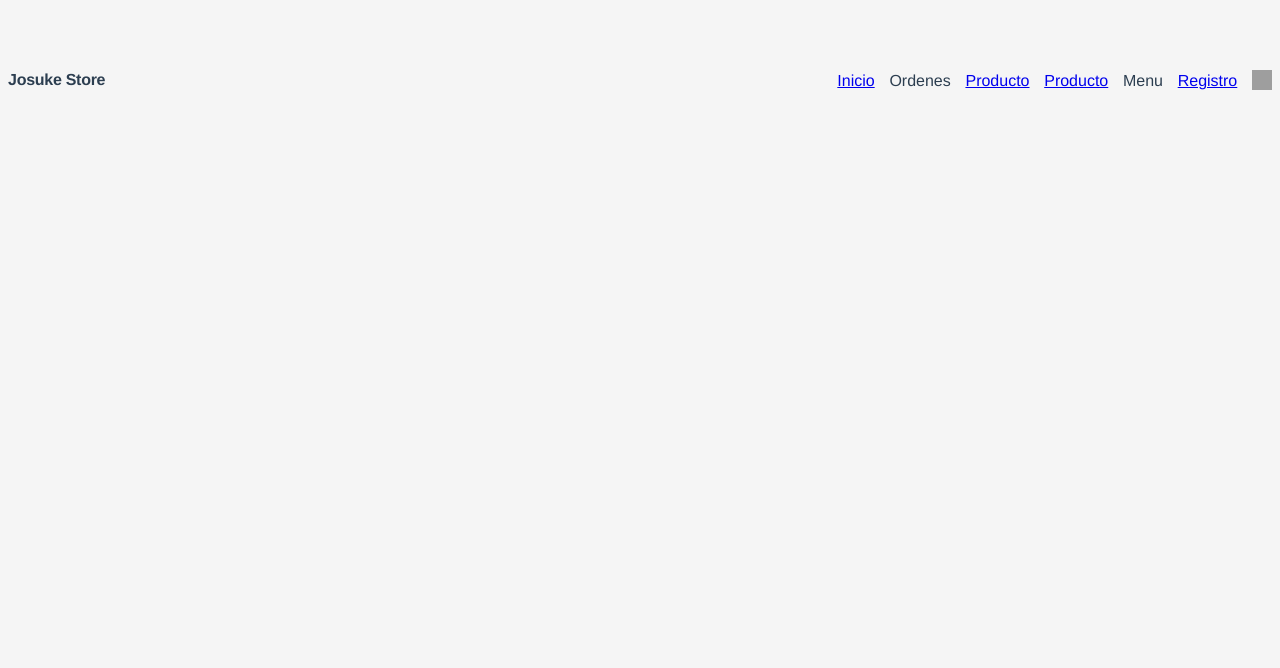
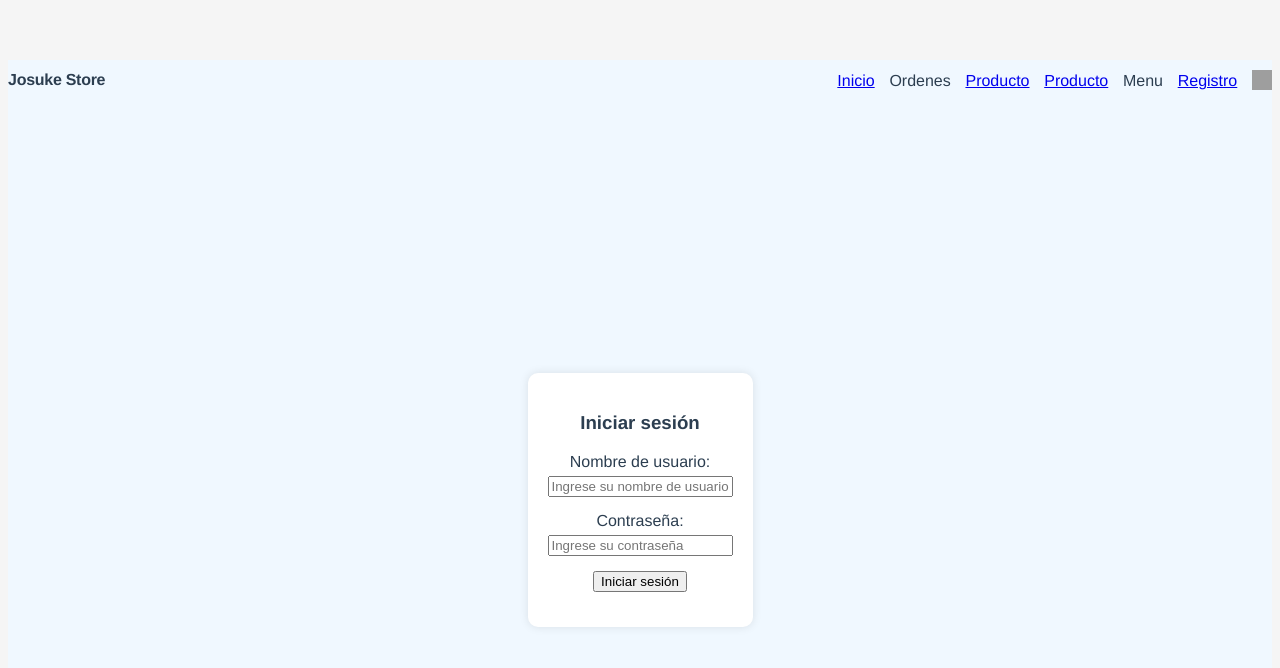
Before and after one commit to Alfa-Lobo-Dinamita-Explocion-Omega/josuke-store-frontend, a Vue app: page /PaginaInicio in a window 1280 px wide. Shown: the top 668 px of the page. Built offline with nearby package versions, Linux system fonts and the light colour scheme; grey boxes are pictures that could not be loaded.

Commit message:
se agrego pagina de login y cambios en el style

```diff
--- a/src/components/Navbar.vue
+++ b/src/components/Navbar.vue
@@ -41,6 +41,7 @@
     line-height: 21px;
     font-weight: 500;
     flex-shrink: 0;
+
   }
   .linkIcon {
     height: 20px;
@@ -66,6 +67,8 @@
     justify-content: flex-end;
     max-width: 100%;
     font-size: var(--font-size-sm);
+    background-color: #f0f8ff; /* Azul claro */
+
   }
   .navbar {
     width: 1280px;
@@ -84,7 +87,8 @@
     max-width: 100%;
     text-align: left;
     font-size: var(--font-size-lg);
-    color: var(--color-gray-100);
     font-family: var(--font-manrope);
+    background-color: #f0f8ff; /* Azul claro */
+
   }
 </style>
--- a/src/pages/EditarProducto.vue
+++ b/src/pages/EditarProducto.vue
@@ -100,7 +100,7 @@ export default {
     max-width: 100%;
     text-align: left;
     font-size: 22px;
-    color: var(--color-gray-200);
+    background-color: #f0f8ff; /* Azul claro */
     font-family: var(--font-inter);
 }
 
@@ -108,7 +108,7 @@ export default {
     font-size: 17px;
     color: #4F7396;
     border: 2px solid #D1DBE8;
-    background-color: #ededed;
+    background-color: #fffefe;
     padding: 10px;
     border-radius: 10px;
     width: 480px;
@@ -119,7 +119,7 @@ export default {
     font-size: 17px;
     color: #1d6ec0;
     border: 2px solid #D1DBE8;
-    background-color: #ededed;
+    background-color: #ffffff;
     padding: 10px;
     border-radius: 10px;
     width: 480px;
--- a/src/pages/PaginaInicio.vue
+++ b/src/pages/PaginaInicio.vue
@@ -1,5 +1,24 @@
 <template>
     <Navbar />
+    <div class="login-container">
+      <section class="login-section">
+        <div class="login-form">
+          <h3>Iniciar sesión</h3>
+          <div class="input-group">
+            <label for="userName">Nombre de usuario:</label>
+            <input v-model="userName" type="text" id="userName"  placeholder="Ingrese su nombre de usuario" />
+          </div>
+          <div class="input-group">
+            <label for="password">Contraseña:</label>
+            <input v-model="password" type="password" id="password"  placeholder="Ingrese su contraseña" />
+          </div>
+          <div class="input-group">
+            <button @click="login">Iniciar sesión</button>
+          </div>
+          <div v-if="errorMessage" class="error-message">{{ errorMessage }}</div>
+        </div>
+      </section>
+    </div>
   </template>
 
   <script>
@@ -7,9 +26,61 @@ import Navbar from "../components/Navbar.vue";
 
   export default {
     components: { Navbar },
+
+    data() {
+      return {
+        userName: '',
+        password: '',
+        errorMessage: ''
+      }
+    },
+
+    methods: {
+      login() {
+        if (!this.userName || !this.password) {
+          this.errorMessage = 'Por favor ingrese su nombre de usuario y contraseña.';
+        } else {
+          // enviar los datos de inicio de sesión al servidor
+        }
+      }
+    }
   }
   </script>
 
-<style module>
+  <style scoped>
 
+
+  .login-container {
+    display: flex;
+    justify-content: center;
+    align-items: center;
+    height: 100vh;
+    background-color: #f0f8ff; /* Azul claro */
+  }
+
+  .login-section {
+    background-color: #fff; /* Fondo blanco */
+    padding: 20px;
+    border-radius: 10px;
+    box-shadow: 0 0 10px rgba(0, 0, 0, 0.1);
+  }
+
+  .login-form {
+    max-width: 400px;
+    margin: 0 auto;
+  }
+
+  .input-group {
+    margin-bottom: 15px;
+  }
+
+  .input-group label {
+    display: block;
+    margin-bottom: 5px;
+  }
+
+  .error-message {
+    color: red;
+    font-size: 14px;
+  }
   </style>
--- a/src/pages/RegistroCliente.vue
+++ b/src/pages/RegistroCliente.vue
@@ -244,7 +244,7 @@ export default {
   max-width: 100%;
   text-align: left;
   font-size: 22px;
-  color: var(--color-gray-200);
+  background-color: #f0f8ff; /* Azul claro */
   font-family: var(--font-inter);
 }
 
@@ -252,7 +252,7 @@ export default {
   font-size: 17px;
   color: #4F7396;
   border: 2px solid #D1DBE8;
-  background-color: #ededed;
+  background-color: #fffbfb;
   padding: 10px;
   border-radius: 10px;
   margin-bottom: 20px
@@ -262,7 +262,7 @@ export default {
   font-size: 17px;
   color: #1d6ec0;
   border: 2px solid #D1DBE8;
-  background-color: #ededed;
+  background-color: #fffdfd;
   padding: 10px;
   border-radius: 10px;
   width: 480px;
--- a/src/pages/RegistroProducto.vue
+++ b/src/pages/RegistroProducto.vue
@@ -1,4 +1,5 @@
 <template>
+      <div class="product-entry-container">
     <Navbar />
     <section :class="$style.subframe">
         <div :class="$style.customerRegistrationFrame">
@@ -20,8 +21,7 @@
                 </div>
                 <div>Precio</div>
                 <div>
-                    <input v-model="price" :class="$style.placeholder" placeholder="E.j $10000" type="number"
-                        step="1" />
+                    <input v-model="price" :class="$style.placeholder" placeholder="E.j $10000" type="number" step="1" />
                     <span v-if="errors.price" class="error-message" style="color: red; font-size: 20px;">{{ errors.price
                         }}</span>
                 </div>
@@ -51,6 +51,8 @@
         </div>
 
     </section>
+</div>
+
 </template>
 
 <script>
@@ -139,6 +141,14 @@ export default {
 </script>
 
 <style module>
+.product-entry-container {
+  display: flex;
+  justify-content: center;
+  align-items: center;
+  height: 100vh;
+  background-color: #f0f8ff; /* Azul claro */
+}
+
 .customerRegistrationFrame {
     width: 500px;
     display: flex;
@@ -160,15 +170,15 @@ export default {
     max-width: 100%;
     text-align: left;
     font-size: 22px;
-    color: var(--color-gray-200);
     font-family: var(--font-inter);
+    background-color: #f0f8ff; /* Azul claro */
 }
 
 .placeholder {
     font-size: 17px;
     color: #4F7396;
     border: 2px solid #D1DBE8;
-    background-color: #ededed;
+    background-color: #fffefe;
     padding: 10px;
     border-radius: 10px;
     width: 480px;
@@ -179,7 +189,7 @@ export default {
     font-size: 17px;
     color: #1d6ec0;
     border: 2px solid #D1DBE8;
-    background-color: #ededed;
+    background-color: #ffffff;
     padding: 10px;
     border-radius: 10px;
     width: 480px;
```
Lines whose indentation alone changed are shown as unchanged.
